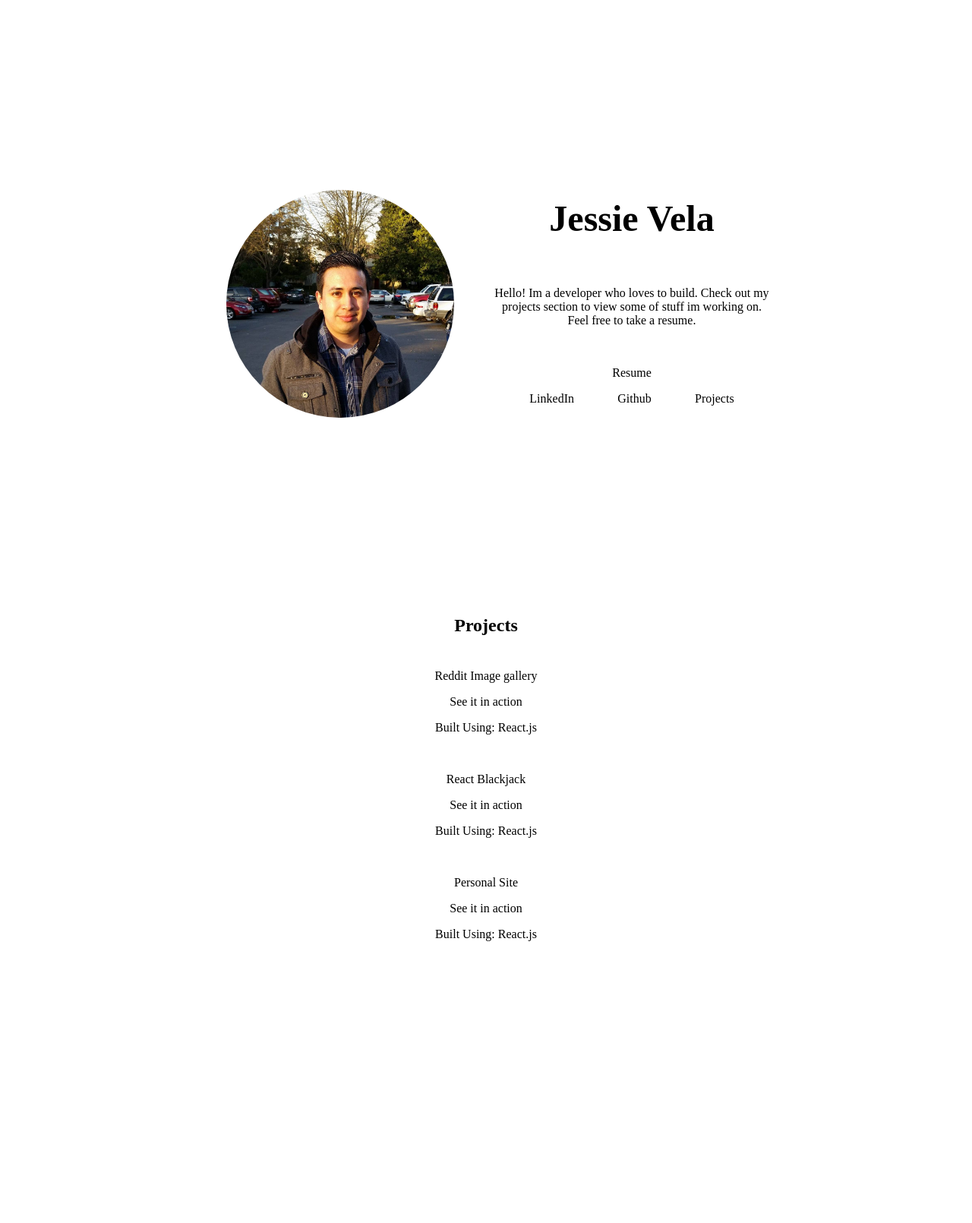
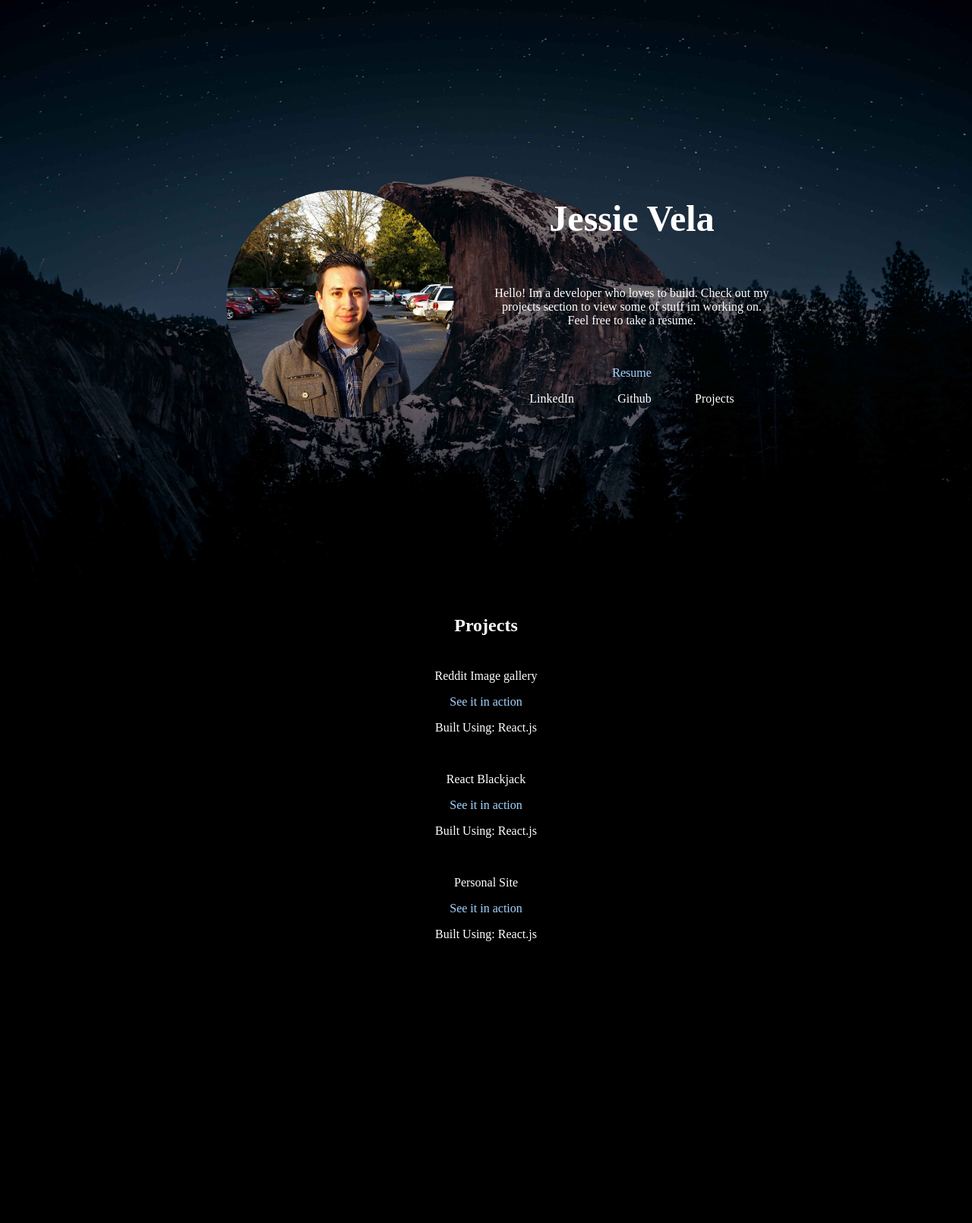
Before and after one commit to JessieVela/personal-site, a PHP site: page / in a window 1280 px wide. Shown: the whole page at 76% size. Run offline with PHP 8.4, Linux system fonts and the light colour scheme.

Commit message:
Add various styling

```diff
--- a/home.css
+++ b/home.css
@@ -1,15 +1,26 @@
 body {
   margin: 0;
+  background-color: #000;
+  color: white;
 }
 
 a {
   text-decoration: none;
-  color: black;
+  color: rgb(163, 212, 255);
 }
 
 .headline {
   display: flex;
   height: 100vh;
+  background: url(background-min.jpg);
+  background-repeat: no-repeat;
+  background-position: center;
+  background-attachment: fixed;
+  background-size: 100% auto;
+}
+
+.headline::after {
+  background-color: red;
 }
 
 .headline-content {
```
Also changed, not shown: background-min.jpg (added).
